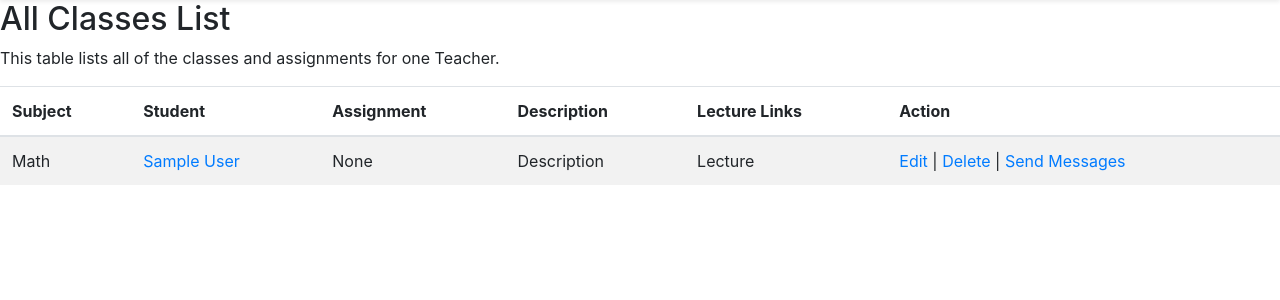
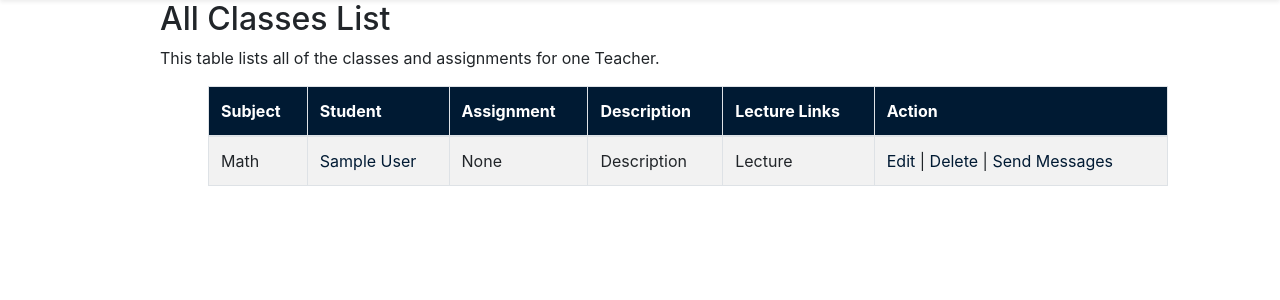
Before and after one commit to JennyWauer/school_scheduler, a Django app: page /all_classes in a window 1280 px wide. Shown: the part 88-388 px from the top of the page. Run offline with Django 3.2, Linux system fonts and the light colour scheme; tables that the repository leaves empty hold one stand-in row (values such as "Sample post"); some libraries are stand-ins or nearby versions.

Commit message:
update table style

```diff
--- a/scheduler_app/templates/all_classes.html
+++ b/scheduler_app/templates/all_classes.html
@@ -20,11 +20,12 @@
 		<a class="btn ml-1 inbox-btn" href="inbox/{{user.id}}">Inbox</a>
 		<a href="/logout" class="btn ml-1 logout">Logout</a>
 	</header>
+	<div class="w-75 ml-auto mr-auto">
 		<h2> All Classes List </h2>
 		<p>This table lists all of the classes and assignments for one Teacher.</p>
-			<table class="table table-striped">
+		<table class="table table-bordered table-striped table-hover ml-5">
 			<thead>
-					<tr>
+				<tr class="table-header">
 					<th>Subject</th>
 					<th>Student</th>
 					<th>Assignment</th>
@@ -37,17 +38,18 @@
 				{% for student in all_student %}
 					<tr>
 						<td>Math</td>
-							<td><a href="/student_assign/{{student.id}}"> {{student.first_name}} {{student.last_name}} </a></td>
+						<td><a class="table-link" href="/student_assign/{{student.id}}"> {{student.first_name}} {{student.last_name}} </a></td>
 						<td>None </td>
 						<td>Description</td>
 						<td>Lecture</td>
-							<td><a href="/edit_assign">Edit</a> | <a href="/delete/{{student.id}}">Delete</a> | <a href="inbox/{{student.id}}">Send Messages</a></td>
+						<td><a class="table-link" href="/edit_assign">Edit</a> | <a class="table-link" href="/delete/{{student.id}}">Delete</a> | <a class="table-link" href="inbox/{{student.id}}">Send Messages</a></td>
 						<!-- "/edit_assign/{{assignment.id}}/update" -->
 					</tr>
 				{% endfor %}
 			</tbody>
 		</table>
 	</div>
+
 		<!-- <div class="starter-template text-center py-5 px-3">
 			<div class="card">
 				<div class="card-body">
@@ -81,6 +83,5 @@
 						</form>
 					</div>
 				</div>  -->
-			</div>
 </body>
 </html>
```
Lines whose indentation alone changed are shown as unchanged.
